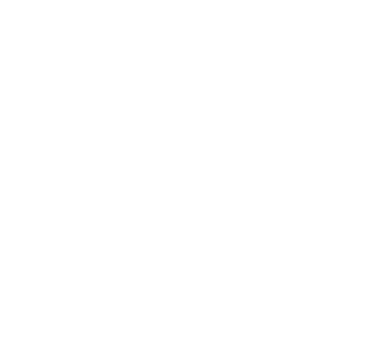
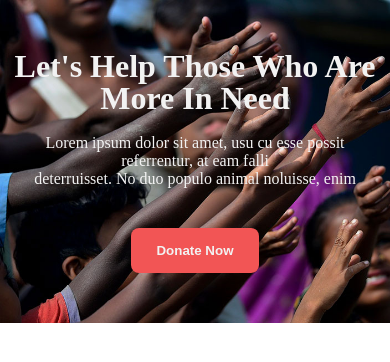
Before and after one commit to fareaz/donate-today, a plain HTML site: page index.html in a window 390 px wide. Drawn offline with Linux system fonts and the light colour scheme.

Commit message:
added banner and made responsive

```diff
--- a/index.html
+++ b/index.html
@@ -1,14 +1,27 @@
 <!DOCTYPE html>
 <html lang="en">
-<head>
-    <meta charset="UTF-8">
-    <meta name="viewport" content="width=device-width, initial-scale=1.0">
+  <head>
+    <meta charset="UTF-8" />
+    <meta name="viewport" content="width=device-width, initial-scale=1.0" />
     <title>Donate</title>
-    <link rel="stylesheet" href="./styles/style.css">
-</head>
-<body>
-    <header></header>
+    <link rel="stylesheet" href="./styles/style.css" />
+  </head>
+  <body>
+    <header>
+      <div class="banner size">
+        <h2>
+          Let's Help Those Who Are <br />
+          More In Need
+        </h2>
+        <p>
+          Lorem ipsum dolor sit amet, usu cu esse possit referrentur, at eam
+          falli <br />
+          deterruisset. No duo populo animal noluisse, enim
+        </p>
+        <button class="btn">Donate Now</button>
+      </div>
+    </header>
     <main></main>
     <footer></footer>
-</body>
+  </body>
 </html>
--- a/styles/style.css
+++ b/styles/style.css
@@ -1,5 +1,65 @@
-*{
-    box-sizing: border-box;
-    padding: 0;
-    margin: 0;
+* {
+  box-sizing: border-box;
+  padding: 0;
+  margin: 0;
 }
+img {
+  width: 100%;
+}
+.btn {
+  padding: 15px 25px;
+  border: none;
+  border-radius: 8px;
+  color: white;
+  font-weight: 700;
+  background-color: rgb(255, 89, 89);
+  margin-top: 20px;
+}
+.size {
+  max-width: 1280px;
+  margin: 0 auto;
+}
+header {
+  max-width: 1440px;
+  margin: 0 auto;
+  background-image: url(../images/donation13.jpg);
+  background-position: center;
+  background-size: cover;
+  filter: brightness(95%);
+}
+.banner {
+  color: rgb(255, 255, 255);
+  text-align: center;
+  padding: 80px 0;
+
+}
+.banner h2 {
+  font-size: 3rem;
+  line-height: 3rem;
+  font-weight: 700;
+  margin-bottom: 20px;
+}
+.banner p {
+  font-size: 1.12rem;
+  margin-bottom: 20px;
+  font-weight: 500;
+}
+
+/* responsive */
+/* laptop/tab */
+@media (max-width: 992px) {
+  .banner {
+    padding: 50px 10px;
+  }
+}
+/* mobile */
+@media (max-width: 768px) {
+  .banner p {
+    font-size: 1rem;
+    font-weight: 400;
+  }
+  .banner h2 {
+  font-size: 2rem;
+  line-height: 2rem;
+}
+}
```
